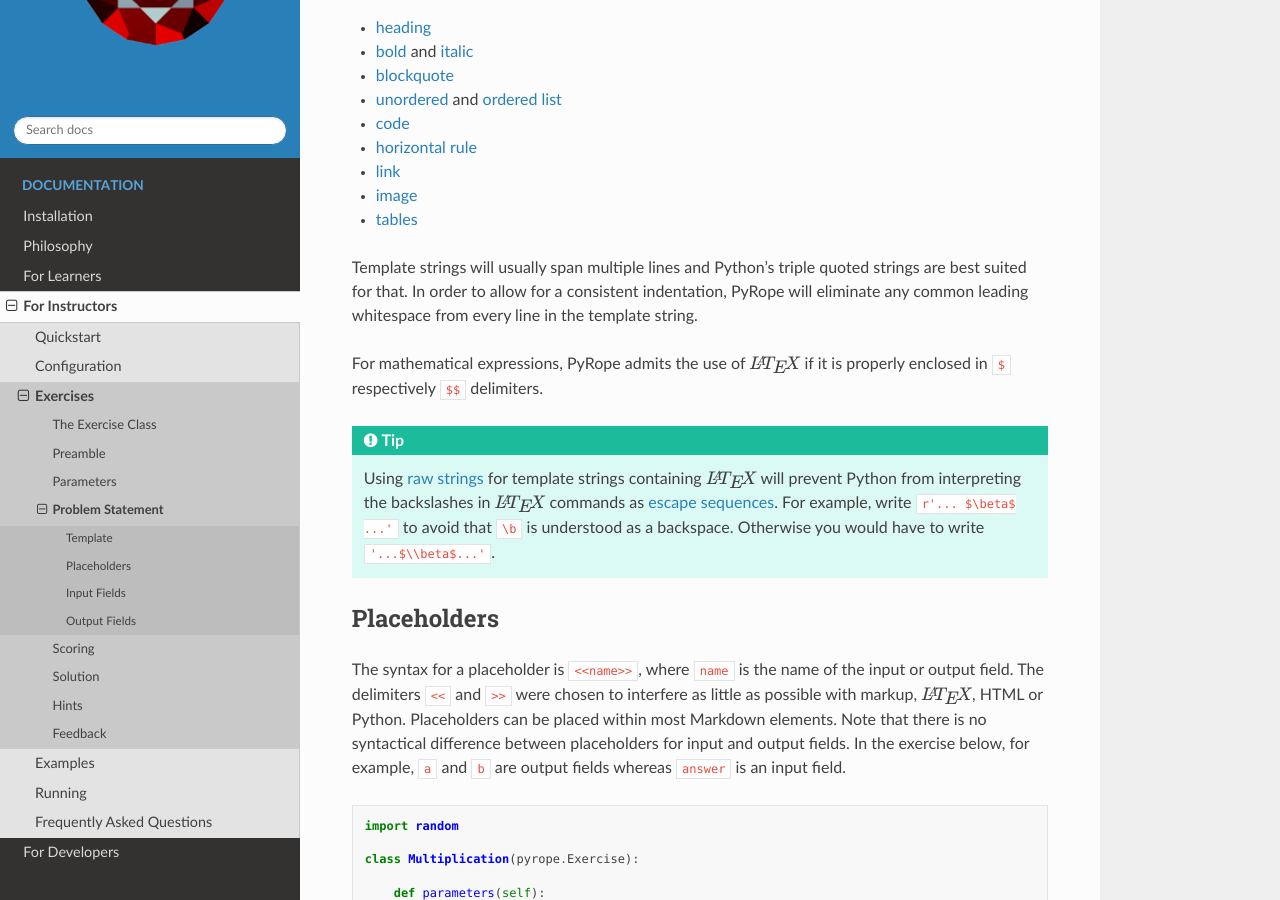
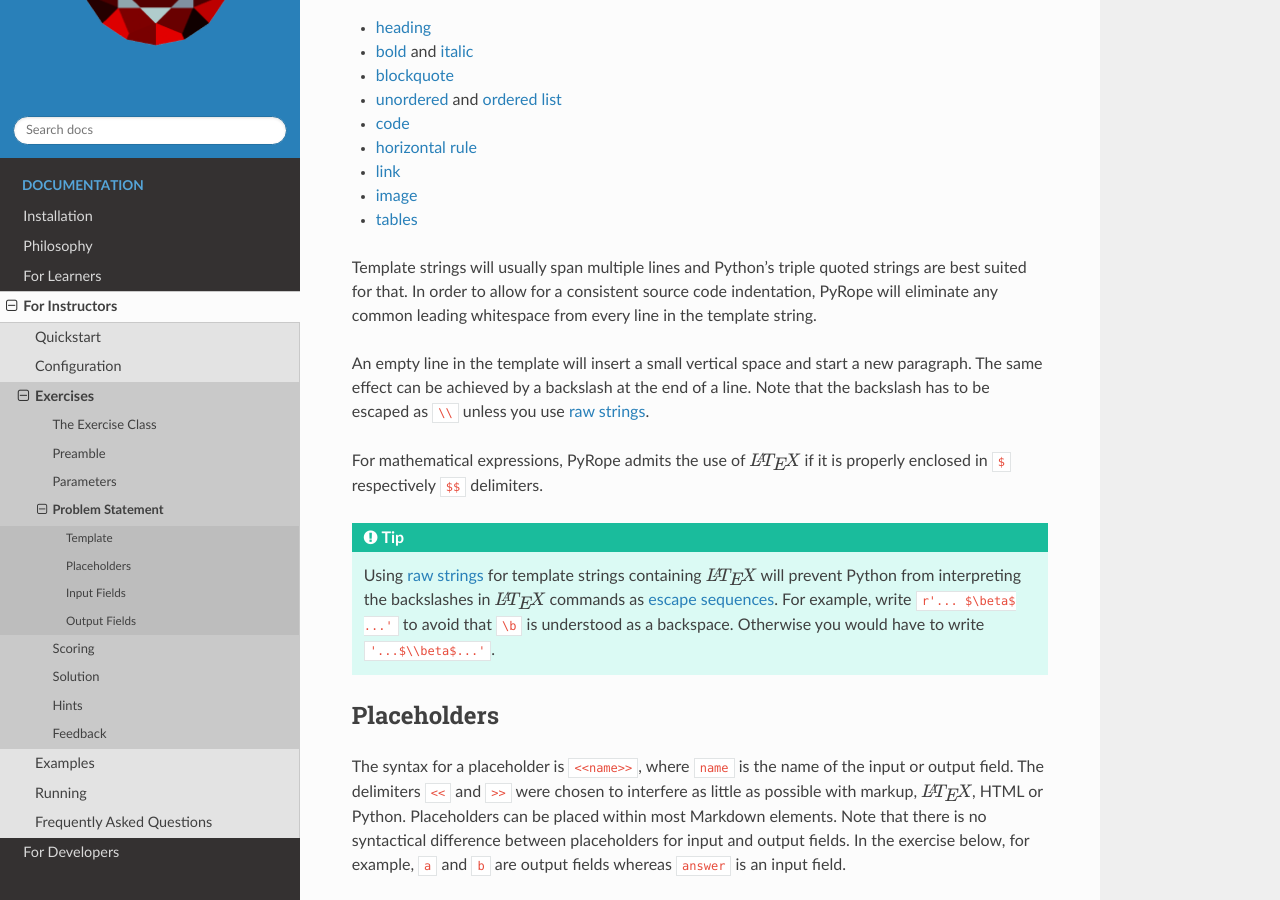
Before and after one commit to PyRope-E-Assessment/pyrope, a Sphinx documentation site: the page built from docs/problem.rst, in a window 1280 px wide and 900 px high, scrolled down 751 px. Built offline with Sphinx 7.4.7 and the Read the Docs theme 3.1.0, drawn with Linux system fonts in a browser that asks for light colours.

Commit message:
DOCS: paragraphs in template

```diff
--- a/docs/problem.rst
+++ b/docs/problem.rst
@@ -48,12 +48,19 @@ fields. The string is interpreted as `Markdown
 * `tables <https://www.markdownguide.org/extended-syntax/#tables>`_
 
 Template strings will usually span multiple lines and Python's triple quoted
-strings are best suited for that. In order to allow for a consistent
-indentation, PyRope will eliminate any common leading whitespace from every
-line in the template string.
+strings are best suited for that. In order to allow for a consistent source
+code indentation, PyRope will eliminate any common leading whitespace from
+every line in the template string.
+
+An empty line in the template will insert a small vertical space and start a
+new paragraph.  The same effect can be achieved by a backslash at the end of a
+line. Note that the backslash has to be escaped as ``\\`` unless you use
+:ref:`raw strings <raw_strings>`.
 
 For mathematical expressions, PyRope admits the use of :math:`\LaTeX` if it
 is properly enclosed in ``$`` respectively ``$$`` delimiters.
+
+.. _raw_strings:
 
 .. tip::
 
```
